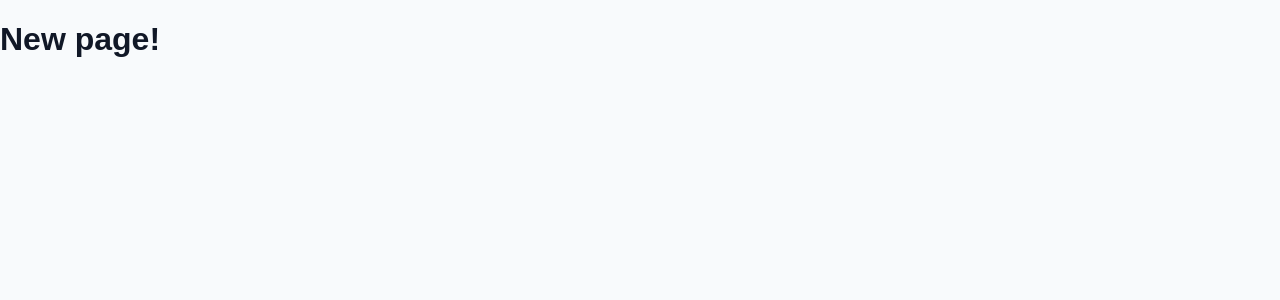
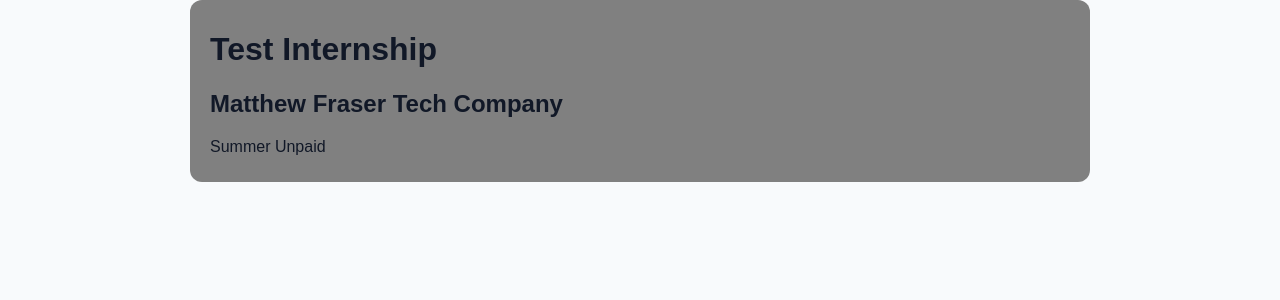
Before and after one commit to 3210681Alt/DYHTG-repo-team32, a React (Vite) app in the folder duckfind-frontend/: page / in a window 1280 px wide. Both pictures are taken after a click on the button "Find My Matches →". Shown: the top 300 px of the page. Built offline with nearby package versions, Linux system fonts and the light colour scheme.

Commit message:
Basic Results Page

```diff
--- a/duckfind-frontend/src/App.css
+++ b/duckfind-frontend/src/App.css
@@ -82,3 +82,12 @@ main>button {
 main>button:hover {
   background-color: #eab308;
 }
+
+.result {
+  text-align: left;
+  background-color: gray;
+  padding: 10px 20px;
+  max-width: 900px;
+  margin: 0 auto;
+  border-radius: 12px;
+}
--- a/duckfind-frontend/src/App.jsx
+++ b/duckfind-frontend/src/App.jsx
@@ -1,15 +1,41 @@
 import './App.css'
+class Internship {
+  constructor(title, provider, email, phone, desc, address, source, requirements, link, tags) {
+    this.title = title
+    this.provider = provider
+    this.email = email
+    this.phone = phone
+    this.desc = desc
+    this.address = address
+    this.source = source
+    this.requirements = requirements
+    this.link = link
+    this.tags = tags
+  }
+}
+const testdata = []
+for (let i = 0; i < 10; i++) {
+  testdata.push(new Internship("Test Internship", "Matthew Fraser Tech Company", "6767@gmail.com", "+44 12345 678910", "Apply pls", "21 Internship Ln, Glasgow, Scotland", "Internships.com", "A in Higher Maths", "https://www.internships.com/test-internship", ["Summer", "Unpaid"]))
+}
 import { useState } from 'react'
 
 function App() {
   const [page, setPage] = useState("Menu")
 
   if (page === "Page") {
-    return(
-      <div>
-        <h1>New page!</h1>
-      </div>
-    )
+    for (let i = 0; i < testdata.length; i++) {
+      let tagstxt = ""
+      for (let tag = 0; tag < testdata[i].tags.length; tag++) {
+        tagstxt += testdata[i].tags[tag] + "  "
+      }
+      return(
+        <div className="result">
+          <h1>{testdata[i].title}</h1>
+          <h2>{testdata[i].provider}</h2>
+          <p>{tagstxt}</p>
+        </div>
+      )
+    }
   }
 
   return (
```
